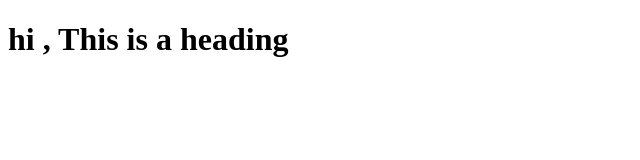
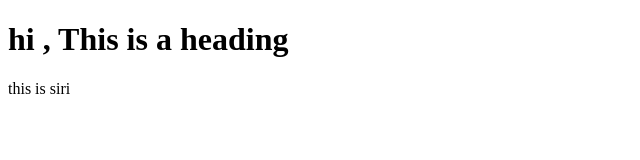
Before and after one commit to Koray-afk/gitG, a plain HTML site: page index.html in a window 1280 px wide. Shown: the full height of the page, 0-640 px from the left. Drawn offline with Linux system fonts and the light colour scheme.

Commit message:
add new feature

```diff
--- a/index.html
+++ b/index.html
@@ -7,5 +7,6 @@
 </head>
 <body>
     <h1>hi , This is a heading</h1>
+    <p>this is siri</p>
 </body>
 </html>
```
